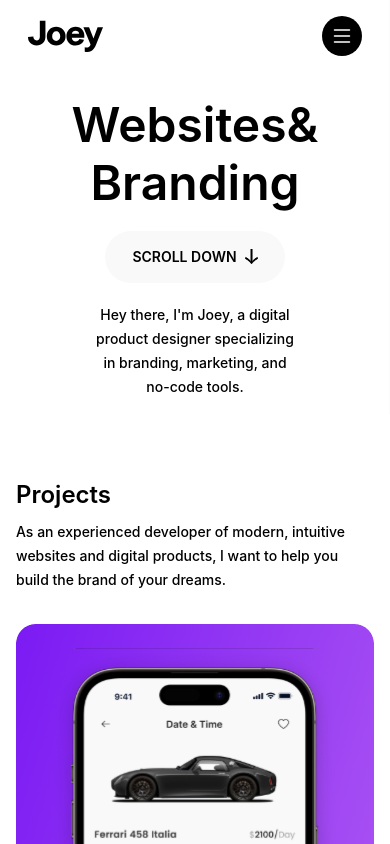
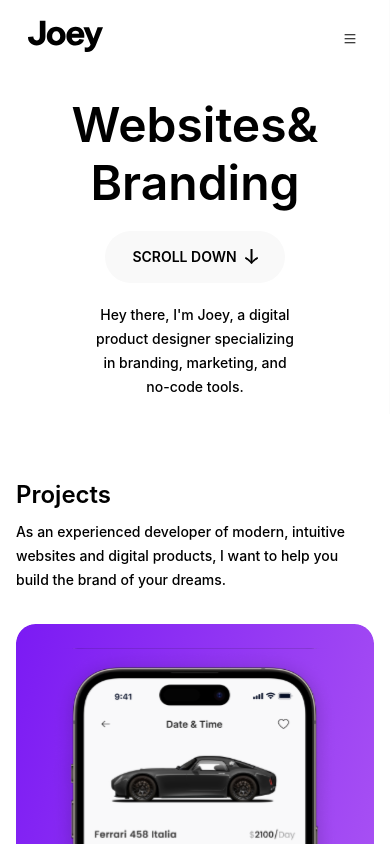
Before and after one commit to ArtemTarakanov/Joey, a React (Vite) app: page / in a window 390 px wide. Shown: the top 844 px of the page. Built offline with nearby package versions, Linux system fonts and the light colour scheme.

Commit message:
Обновлена секция Header

```diff
--- a/src/components/Header.tsx
+++ b/src/components/Header.tsx
@@ -36,7 +36,7 @@ export default function Header(){
                         </a>
                         <a
                             href="#projects"
-                            className={`font-['Work Sans'] font-medium text-xl leading-4 -tracking-[1%] px-4 py-2 rounded-full transition-all ${
+                            className={`font-['Work Sans'] font-medium text-xl leading-4 -tracking-[1%] px-4 py-3 rounded-full transition-all ${
                                 isActive('projects')
                                     ? isDark ? 'bg-black text-white' : 'bg-white text-black'
                                     : isDark ? 'text-black' : 'text-[#C4C4C4]'
@@ -46,7 +46,7 @@ export default function Header(){
                         </a>
                         <a
                             href="#about"
-                            className={`font-['Work Sans'] font-medium text-xl leading-4 -tracking-[1%] px-4 py-2 rounded-full transition-all ${
+                            className={`font-['Work Sans'] font-medium text-xl leading-4 -tracking-[1%] px-4 py-3 rounded-full transition-all ${
                                 isActive('about')
                                     ? isDark ? 'bg-black text-white' : 'bg-white text-black'
                                     : isDark ? 'text-black' : 'text-[#C4C4C4]'
@@ -56,7 +56,7 @@ export default function Header(){
                         </a>
                         <a
                             href="#contact"
-                            className={`font-['Work Sans'] font-medium text-xl leading-4 -tracking-[1%] px-4 py-2 rounded-full transition-all ${
+                            className={`font-['Work Sans'] font-medium text-xl leading-4 -tracking-[1%] px-4 py-3 rounded-full transition-all ${
                                 isActive('contact')
                                     ? isDark ? 'bg-black text-white' : 'bg-white text-black'
                                     : isDark ? 'text-black' : 'text-[#C4C4C4]'
@@ -78,8 +78,8 @@ export default function Header(){
                         </button>
                     </ul>
 
-                    <button onClick={() => setIsOpen(!isOpen)} className={`w-10 h-10 rounded-[50%] flex items-center justify-center z-500 md:hidden ${isOpen ? 'bg-white' : 'bg-black'}`}>
-                        <svg xmlns="http://www.w3.org/2000/svg" width="24" height="24" fill="currentColor" className={`bi bi-list ${isOpen ? 'text-black' : 'text-white'}`} viewBox="0 0 16 16">
+                    <button onClick={() => setIsOpen(!isOpen)} className={`py-2.25 px-3 fixed top-8 right-0 -translate-y-1/3 -translate-x-1/2 w-10 h-10 rounded-[50%] flex items-center justify-center z-500 md:hidden ${isOpen ? 'bg-black' : 'bg-white'}`}>
+                        <svg xmlns="http://www.w3.org/2000/svg" width="24" height="24" fill="currentColor" className={`bi bi-list ${isOpen ? 'text-white' : 'text-black'}`} viewBox="0 0 16 16">
                             <path fillRule="evenodd" d="M2.5 12a.5.5 0 0 1 .5-.5h10a.5.5 0 0 1 0 1H3a.5.5 0 0 1-.5-.5m0-4a.5.5 0 0 1 .5-.5h10a.5.5 0 0 1 0 1H3a.5.5 0 0 1-.5-.5m0-4a.5.5 0 0 1 .5-.5h10a.5.5 0 0 1 0 1H3a.5.5 0 0 1-.5-.5"/>
                         </svg>
                     </button>
@@ -103,7 +103,7 @@ export default function Header(){
 
                     <a href="#contact" className={`font-['Work Sans'] font-medium text-xl leading-4 -tracking-[1%] ${isDark ? 'text-black' : 'text-[#C4C4C4]'}`}>Contact</a>
 
-                    <button onClick={toggleTheme} className={`w-10 h-10 rounded-[50%] flex items-center justify-center mt-4 ${isDark ? 'bg-black' : 'bg-white'}`}>
+                    <button onClick={toggleTheme} className={`w-10 h-10 rounded-[50%] flex items-center justify-center mt-4 cursor-pointer ${isDark ? 'bg-black' : 'bg-white'}`}>
                         {isDark ? (
                             <svg xmlns="http://www.w3.org/2000/svg" width="16" height="16" fill="white" viewBox="0 0 16 16">
                                 <path d="M12 8a4 4 0 1 1-8 0 4 4 0 0 1 8 0M8 0a.5.5 0 0 1 .5.5v2a.5.5 0 0 1-1 0v-2A.5.5 0 0 1 8 0m0 13a.5.5 0 0 1 .5.5v2a.5.5 0 0 1-1 0v-2A.5.5 0 0 1 8 13m8-5a.5.5 0 0 1-.5.5h-2a.5.5 0 0 1 0-1h2a.5.5 0 0 1 .5.5M3 8a.5.5 0 0 1-.5.5h-2a.5.5 0 0 1 0-1h2A.5.5 0 0 1 3 8m10.657-5.657a.5.5 0 0 1 0 .707l-1.414 1.415a.5.5 0 1 1-.707-.708l1.414-1.414a.5.5 0 0 1 .707 0m-9.193 9.193a.5.5 0 0 1 0 .707L3.05 13.657a.5.5 0 0 1-.707-.707l1.414-1.414a.5.5 0 0 1 .707 0m9.193 2.121a.5.5 0 0 1-.707 0l-1.414-1.414a.5.5 0 0 1 .707-.707l1.414 1.414a.5.5 0 0 1 0 .707M4.464 4.465a.5.5 0 0 1-.707 0L2.343 3.05a.5.5 0 1 1 .707-.707l1.414 1.414a.5.5 0 0 1 0 .708"/>
```
